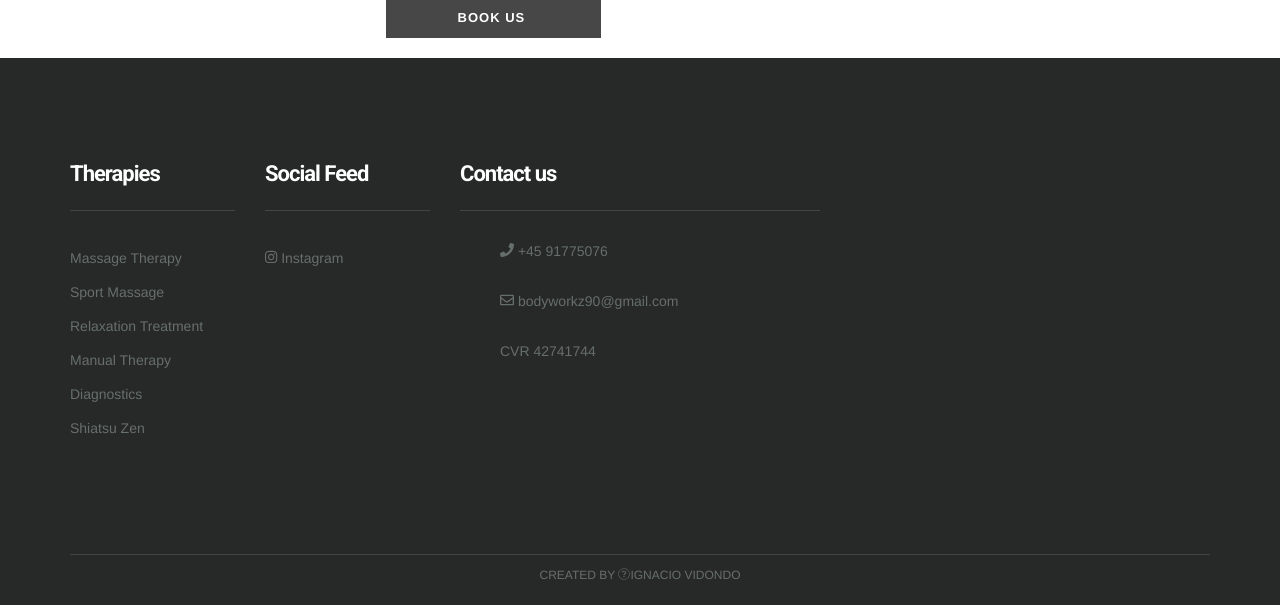
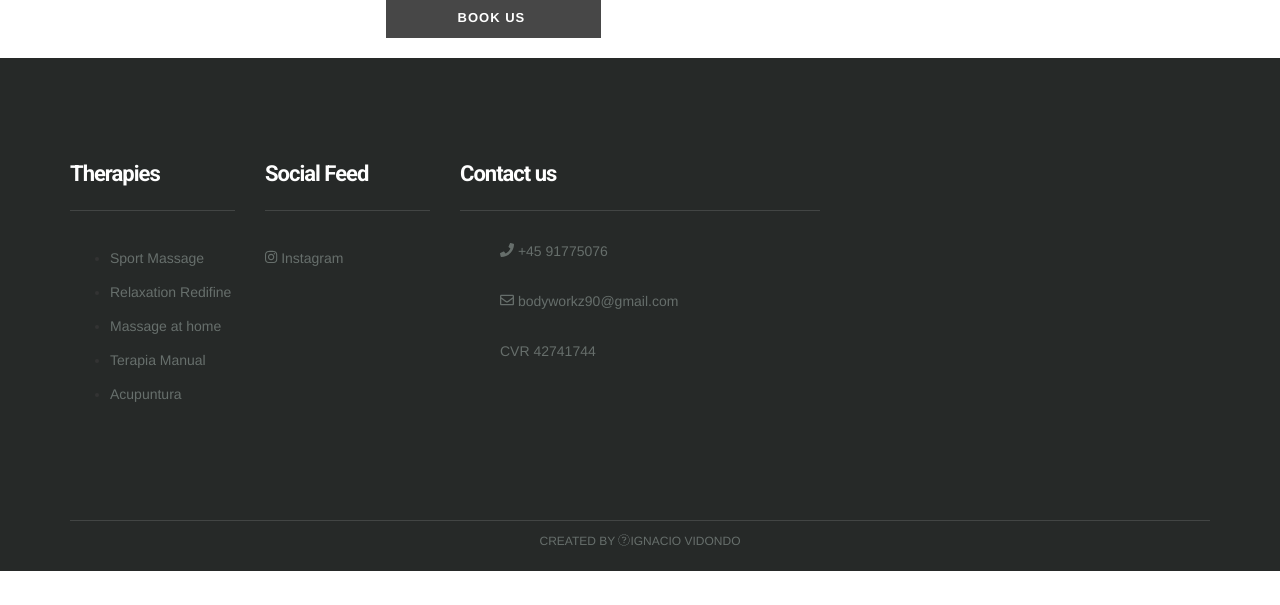
Before and after one commit to nachovidondo/Body, a Django app: page /appointment/ in a window 1280 px wide. Shown: the part 1600-2205 px from the top of the page. After the commit the page ends 2171 px from the top, so only its background shows below. Run offline with Django 3.2, Linux system fonts and the light colour scheme; data comes from the database, SQL or seed files in the repository; some libraries are stand-ins or nearby versions.

Commit message:
Changing details

```diff
--- a/Bodyworkz/Bodyworkz/settings.py
+++ b/Bodyworkz/Bodyworkz/settings.py
@@ -28,6 +28,7 @@ INSTALLED_APPS = [
     'django.contrib.staticfiles',
     'MainApp',
     'crispy_forms',
+
     ]
 
 MIDDLEWARE=  [
--- a/Bodyworkz/Bodyworkz/urls.py
+++ b/Bodyworkz/Bodyworkz/urls.py
@@ -18,7 +18,7 @@ from django.urls import path, include
 from django.conf import settings
 urlpatterns = [
     path('admin/', admin.site.urls),
-    path('',include('MainApp.urls'))
+    path('',include('MainApp.urls')),
          ]
 if settings.DEBUG:
     from django.conf.urls.static import static
--- a/Bodyworkz/MainApp/templates/base.html
+++ b/Bodyworkz/MainApp/templates/base.html
@@ -113,17 +113,14 @@
             <div class="col-lg-2 col-md-3 col-sm-2 col-xs-12">
                 <div class="footer-widget">
                     <h2 class="widget-title">Therapies</h2>
-                    <ul class="listnone">
-                        <li><a href="{% url 'therapies' %}">Massage Therapy  </a></li>
+                    <ul>
+                        {% for terapia in therapy %}
+                        <li>
+                            <a href="{% url 'article' terapia.id %} " class="tag">{{terapia.name}}</a> {% endfor %}
 
-                        <li><a href="{% url 'therapies' %}">Sport Massage</a></li>
-                        <li><a href="{% url 'therapies' %}">Relaxation Treatment</a></li>
-                        <li><a href="{% url 'therapies' %}">Manual Therapy</a></li>
-                        <li><a href="{% url 'therapies' %}">Diagnostics</a></li>
-                        <li>
-                            <a href="{% url 'therapies' %}">Shiatsu Zen</a>
                         </li>
                     </ul>
+
                 </div>
             </div>
             <div class="col-lg-2 col-md-2 col-sm-2 col-xs-12">
```
